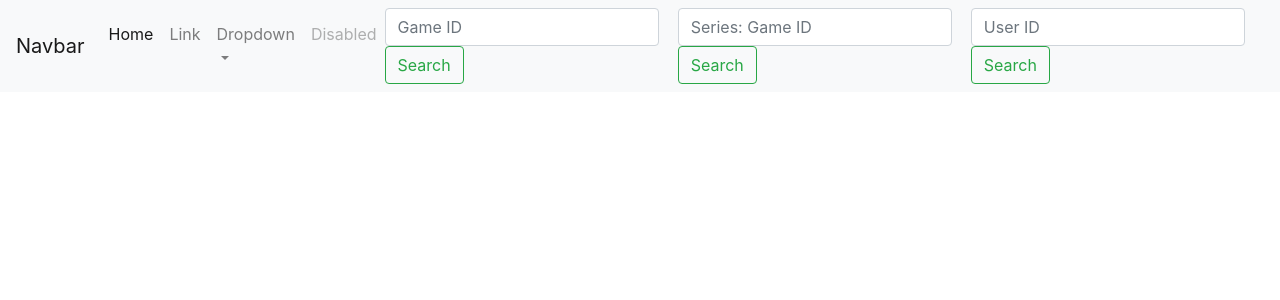
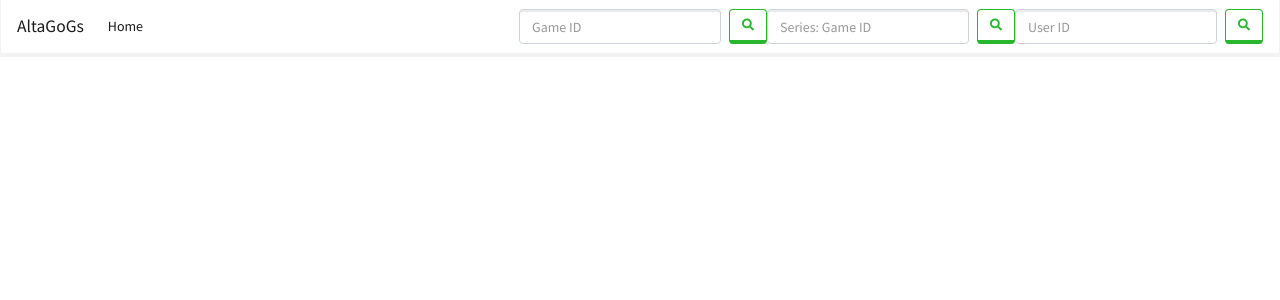
Before and after one commit to pawelkaminski/AltaGoGs, a Django app: page / in a window 1280 px wide. Shown: the top 300 px of the page. Run offline with Django 3.2, Linux system fonts and the light colour scheme; some libraries are stand-ins or nearby versions.

Commit message:
fix navbar

```diff
--- a/web/templates/base.html
+++ b/web/templates/base.html
@@ -6,7 +6,9 @@
     <title>{% block title %}{% endblock title %}</title>
     <link rel="stylesheet" href="https://stackpath.bootstrapcdn.com/bootstrap/4.1.1/css/bootstrap.min.css"
           integrity="sha384-WskhaSGFgHYWDcbwN70/dfYBj47jz9qbsMId/iRN3ewGhXQFZCSftd1LZCfmhktB" crossorigin="anonymous">
-
+    <link rel="stylesheet" href="https://bootswatch.com/4/lumen/bootstrap.min.css">
+    <link rel="stylesheet" href="https://use.fontawesome.com/releases/v5.0.13/css/all.css"
+          integrity="sha384-DNOHZ68U8hZfKXOrtjWvjxusGo9WQnrNx2sqG0tfsghAvtVlRW3tvkXWZh58N9jp" crossorigin="anonymous">
 </head>
 <body>
 
--- a/web/templates/navbar.html
+++ b/web/templates/navbar.html
@@ -1,6 +1,7 @@
-<nav class="navbar navbar-inverse navbar-expand-lg navbar-light bg-light">
-  <a class="navbar-brand" href="#">Navbar</a>
-  <button class="navbar-toggler" type="button" data-toggle="collapse" data-target="#navbarSupportedContent" aria-controls="navbarSupportedContent" aria-expanded="false" aria-label="Toggle navigation">
+<nav class="navbar navbar-expand-lg navbar-light bg-light">
+    <a class="navbar-brand" href="#">AltaGoGs</a>
+    <button class="navbar-toggler" type="button" data-toggle="collapse" data-target="#navbarSupportedContent"
+            aria-controls="navbarSupportedContent" aria-expanded="false" aria-label="Toggle navigation">
         <span class="navbar-toggler-icon"></span>
     </button>
 
@@ -9,35 +10,35 @@
             <li class="nav-item active">
                 <a class="nav-link" href="#">Home <span class="sr-only">(current)</span></a>
             </li>
-      <li class="nav-item">
-        <a class="nav-link" href="#">Link</a>
+        </ul>
+        <ul class="navbar-nav">
+            <li class="navbar-nav">
+                <form class="form-inline my-2 my-lg-0" action="{% url 'game' %}" method="GET">
+                    <input class="form-control mr-sm-2" type="search" placeholder="Game ID" aria-label="Search"
+                           name="game_id">
+                    <button class="btn btn-outline-success my-2 my-sm-0" type="submit">
+                        <i class="fa fa-search"></i>
+                    </button>
+                </form>
             </li>
-      <li class="nav-item dropdown">
-        <a class="nav-link dropdown-toggle" href="#" id="navbarDropdown" role="button" data-toggle="dropdown" aria-haspopup="true" aria-expanded="false">
-          Dropdown
-        </a>
-        <div class="dropdown-menu" aria-labelledby="navbarDropdown">
-          <a class="dropdown-item" href="#">Action</a>
-          <a class="dropdown-item" href="#">Another action</a>
-          <div class="dropdown-divider"></div>
-          <a class="dropdown-item" href="#">Something else here</a>
-        </div>
+            <li class="navbar-nav">
+                <form class="form-inline my-2 my-lg-0" action="{% url 'series' %}" method="GET">
+                    <input class="form-control mr-sm-2" type="search" placeholder="Series: Game ID" aria-label="Search"
+                           name="game_id">
+                    <button class="btn btn-outline-success my-2 my-sm-0" type="submit">
+                        <i class="fa fa-search"></i>
+                    </button>
+                </form>
             </li>
-      <li class="nav-item">
-        <a class="nav-link disabled" href="#">Disabled</a>
+            <li class="navbar-nav">
+                <form class="form-inline my-2 my-lg-0" action="{% url 'user' %}" method="GET">
+                    <input class="form-control mr-sm-2" type="search" placeholder="User ID" aria-label="Search"
+                           name="user_id">
+                    <button class="btn btn-outline-success my-2 my-sm-0" type="submit">
+                        <i class="fa fa-search"></i>
+                    </button>
+                </form>
             </li>
         </ul>
-    <form class="form-inline my-2 my-lg-0" action="{% url 'game' %}" method="GET">
-      <input class="form-control mr-sm-2" type="search" placeholder="Game ID" aria-label="Search" name="game_id">
-      <button class="btn btn-outline-success my-2 my-sm-0" type="submit">Search</button>
-    </form>
-      <form class="form-inline my-2 my-lg-0" action="{% url 'series' %}" method="GET">
-      <input class="form-control mr-sm-2" type="search" placeholder="Series: Game ID" aria-label="Search" name="game_id">
-      <button class="btn btn-outline-success my-2 my-sm-0" type="submit">Search</button>
-    </form>
-      <form class="form-inline my-2 my-lg-0" action="{% url 'user' %}" method="GET">
-      <input class="form-control mr-sm-2" type="search" placeholder="User ID" aria-label="Search" name="user_id">
-      <button class="btn btn-outline-success my-2 my-sm-0" type="submit">Search</button>
-    </form>
     </div>
 </nav>
```
Lines whose indentation alone changed are shown as unchanged.
